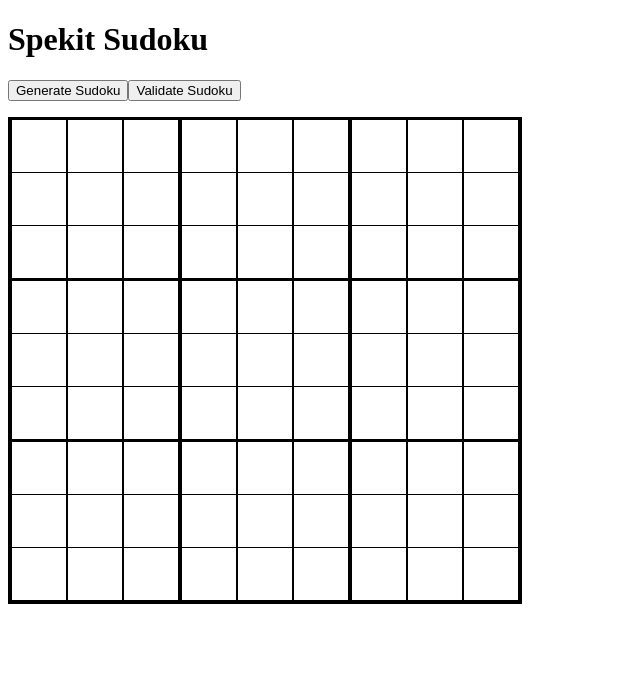
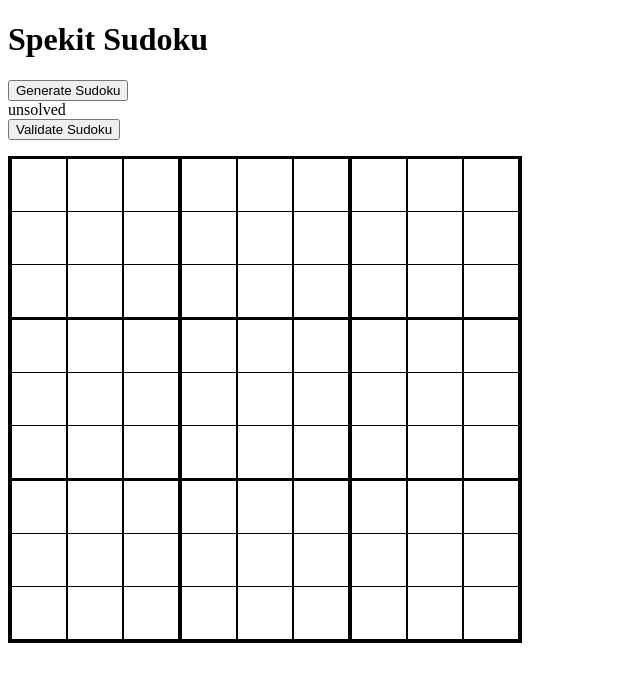
Before and after one commit to gabrielliwerant/spekit-sudoku, a React app: page / in a window 1280 px wide. Shown: the top 682 px of the page, without its empty margins (0-640 px from the left). Built offline with nearby package versions, Linux system fonts and the light colour scheme.

Commit message:
Add display status to validation section

```diff
--- a/src/components/ValidateButton.js
+++ b/src/components/ValidateButton.js
@@ -5,18 +5,20 @@
 import {
   selectIsPending,
   selectHasError,
-  selectBoard
+  selectBoard,
+  selectStatus
 } from '../redux/selectors/validate';
 import { validate } from '../redux/slices/validate';
 
 const ValidateButton = props => {
-  const { isPending, hasError, validate, board } = props;
+  const { isPending, hasError, validate, board, status } = props;
   const handleOnClick = () => validate(board);
 
   return (
     <>
       {isPending && <div>Loading...</div>}
       {hasError && <div>Error validating puzzle</div>}
+      <div>{status}</div>
       <button onClick={handleOnClick}>Validate Sudoku</button>
     </>
   );
@@ -26,19 +28,22 @@
   isPending: PropTypes.bool,
   hasError: PropTypes.bool,
   validate: PropTypes.func.isRequired,
-  board: PropTypes.array
+  board: PropTypes.array,
+  status: PropTypes.string
 };
 
 ValidateButton.defaultProps = {
   isPending: false,
   hasError: false,
-  board: []
+  board: [],
+  status: 'unsolved'
 };
 
 const mapStateToProps = state => ({
   isPending: selectIsPending(state),
   hasError: selectHasError(state),
-  board: selectBoard(state)
+  board: selectBoard(state),
+  status: selectStatus(state)
 });
 
 const mapDispatchToProps = {
--- a/src/redux/selectors/validate.js
+++ b/src/redux/selectors/validate.js
@@ -23,5 +23,6 @@
     })
   );
 };
+const selectStatus = state => selectValidate(state).status;
 
-export { selectIsPending, selectHasError, selectBoard };
+export { selectIsPending, selectHasError, selectBoard, selectStatus };
```
